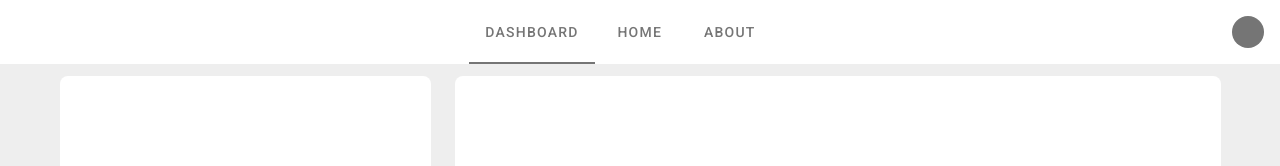
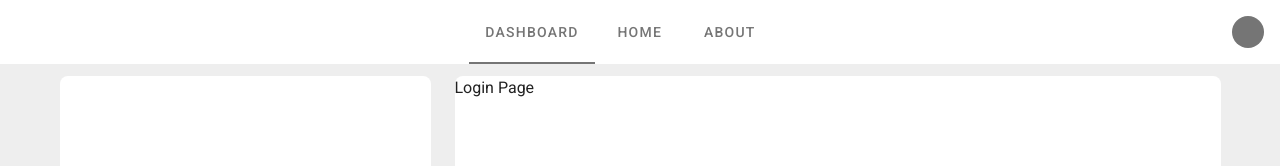
Before and after one commit to AhmedMedDev/nuxt-toolkit, a Nuxt app: page /auth/login in a window 1280 px wide. Shown: the top 166 px of the page. Built offline with nearby package versions, Linux system fonts and the light colour scheme.

Commit message:
Middleware setup

```diff
--- /dev/null
+++ b/pages/auth/login.vue
@@ -0,0 +1,11 @@
+<template>
+    <div>
+        Login Page
+    </div>
+</template>
+
+<script>
+export default {
+
+}
+</script>
--- a/pages/index.vue
+++ b/pages/index.vue
@@ -45,6 +45,7 @@
 <script>
 import axios from 'axios'
 export default {
+  middleware: 'auth',
   created() {
 
     axios.get('https://jsonplaceholder.typicode.com/todos', {
```
Also changed, not shown: middleware/auth.js (added, +7 -0 lines), nuxt.config.js (+7 -1 lines), 1 other file (tests, documents, lock files or other folders).
